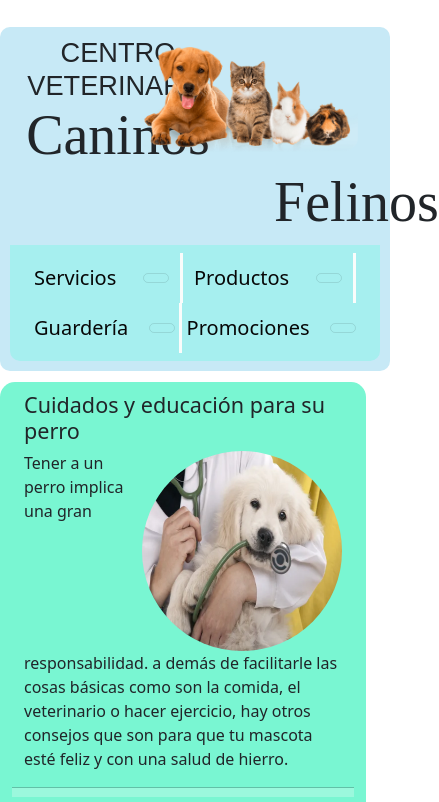
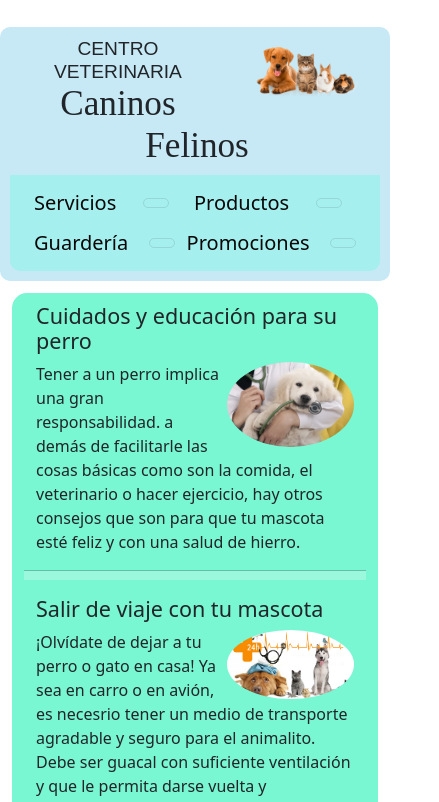
Before and after one commit to Laura12121/veterinariahtml, a plain HTML site: page index.html in a window 390 px wide. Shown: the top 802 px of the page, 439 px wide, since content can reach past the window. Drawn offline with nearby package versions, Linux system fonts and the light colour scheme.

Commit message:
actualizar

```diff
--- a/css/styles.css
+++ b/css/styles.css
@@ -152,3 +152,46 @@ hr.new5{
     color: rgb(14, 15, 15);
     text-align:ceter;
 }
+@media only screen and (max-width:600px){
+    #contenedorGeneral{
+        width: 100%;
+        }
+        #imgCatdog{
+        width: 80%;
+        }
+
+        h1{
+            font-family: 'Kanit', Cooper Black;
+            font-size: 2.2em;
+            margin: 0;
+            text-align: center;
+        }
+
+        h2{
+            font-family: 'Kanit', Arial, Helvetica, sans-serif;
+            font-size: 1.2em;
+            margin: 0;
+            text-align: center;
+        }
+
+        h3{
+            font-family: 'Kanit', Cooper Black;
+            text-indent: 3.5em;
+            font-size: 2.2em;
+        }
+        .vl {
+            height: 0px;
+        }
+        #imgFoto{
+            width: 40%;
+            height: 60%;
+        }
+
+    #contenido{
+        margin: 0%;
+    }
+
+    #formulario{
+        width: 100%;
+        margin: 0%;
+}
```
